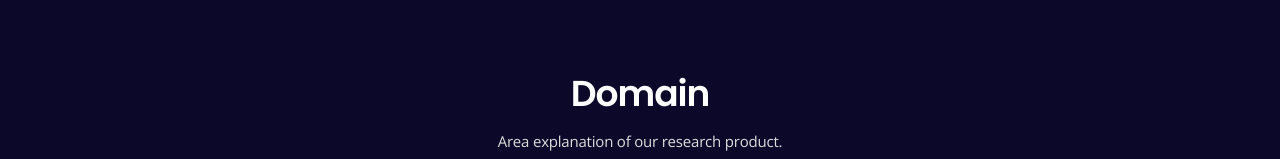
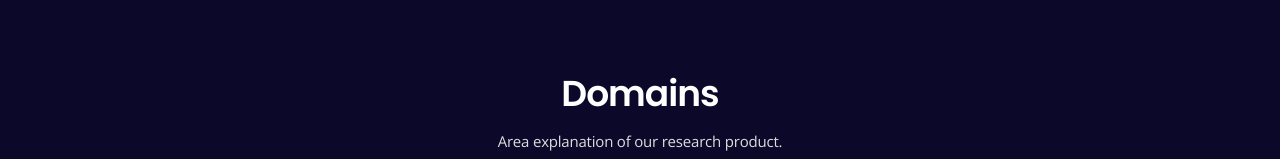
Before and after one commit to kusal1215/Research_Website, a plain HTML site: page domains.html in a window 1280 px wide. Shown: the part 155-314 px from the top of the page. Drawn offline with nearby package versions, Linux system fonts and the light colour scheme; files whose address does not match are found by name.

```diff
--- a/domains.html
+++ b/domains.html
@@ -64,7 +64,7 @@
 <section class="page-header">
     <div class="container">
         <div class="page-content text-center">
-            <h2>Domain</h2>
+            <h2>Domains</h2>
             <p>Area explanation of our research product. <br>from Mind Guardian - Happier Life.</p>
         </div>
     </div>
```
